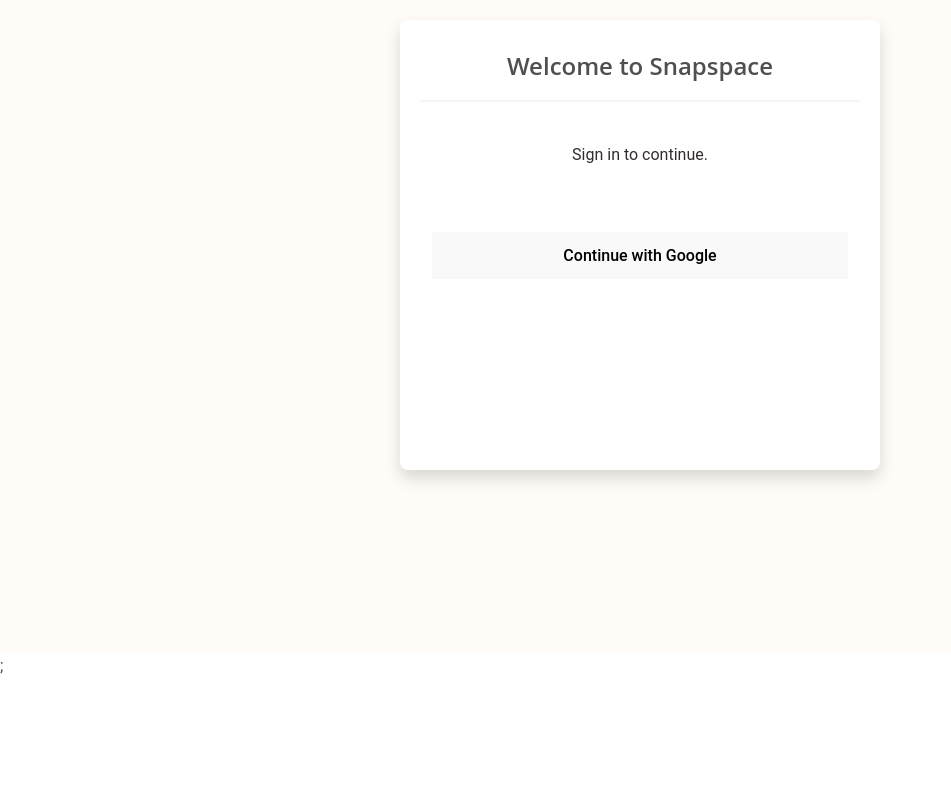
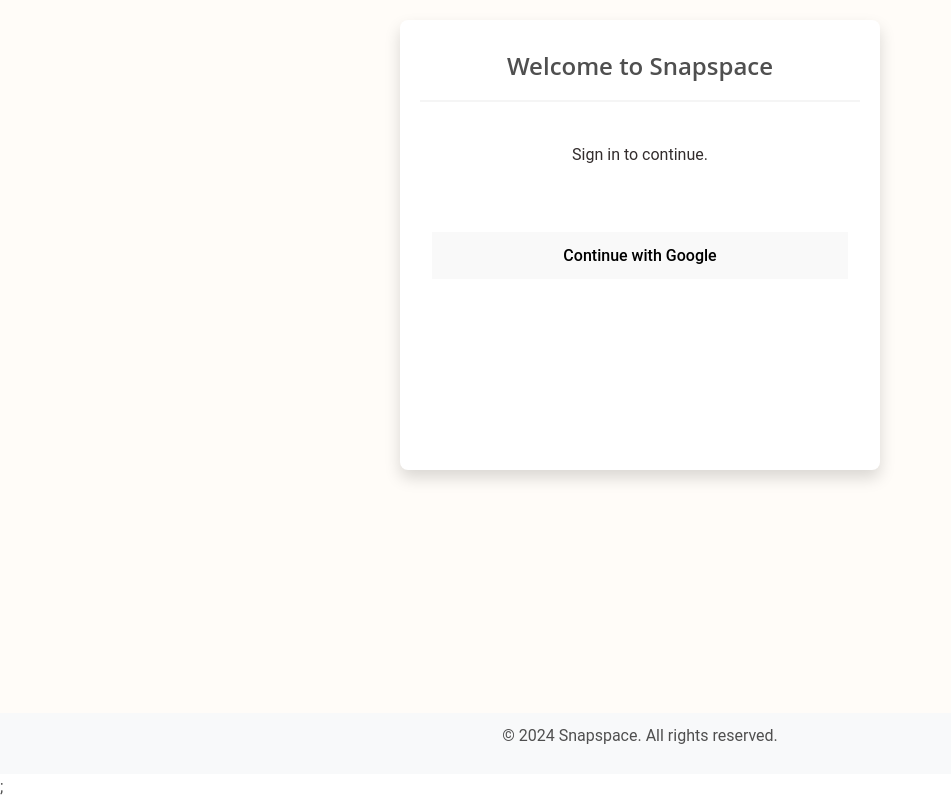
Before and after one commit to CrispinManda/Snapspace-app, a React (Vite) app: page /login in a window 1280 px wide. Shown: the part 206-1006 px from the top of the page, without its empty margins (0-951 px from the left). Before the commit the page ends 884 px from the top, so only its background shows below. Built offline with nearby package versions, Linux system fonts and the light colour scheme.

Commit message:
feat(footer): add Footer component with dynamic current year
- Created Footer component to display current year and copyright message
- Styled footer with padding, center alignment, and background color

```diff
--- a/components/Footer.jsx
+++ b/components/Footer.jsx
@@ -0,0 +1,15 @@
+// src/components/Footer.jsx
+//import React from 'react';
+
+function Footer() {
+
+    const currentYear = new Date().getFullYear();
+
+     return (
+       <footer style={{ padding: '10px', textAlign: 'center', background: '#f8f9fa', marginTop:'60px' }}>
+         <p>© {currentYear} Snapspace. All rights reserved.</p>
+         </footer>
+     );
+   }
+
+   export default Footer;
--- a/src/App.jsx
+++ b/src/App.jsx
@@ -1,6 +1,6 @@
 import { BrowserRouter as Router, Route, Routes } from 'react-router-dom';
 import Navbar from '../components/Navbar';
-//import Footer from '../components/Footer';
+import Footer from '../components/Footer';
 import HomePage from '../pages/HomePage';
 import LandingPage from '../pages/LandingPage';
 import LoginPage from '../pages/LoginPage';
@@ -53,7 +53,7 @@
               }
             />
           </Routes>
-          {/* <Footer />   */}
+           <Footer />
         </div>
       </Router>
     </AuthProvider>
```
